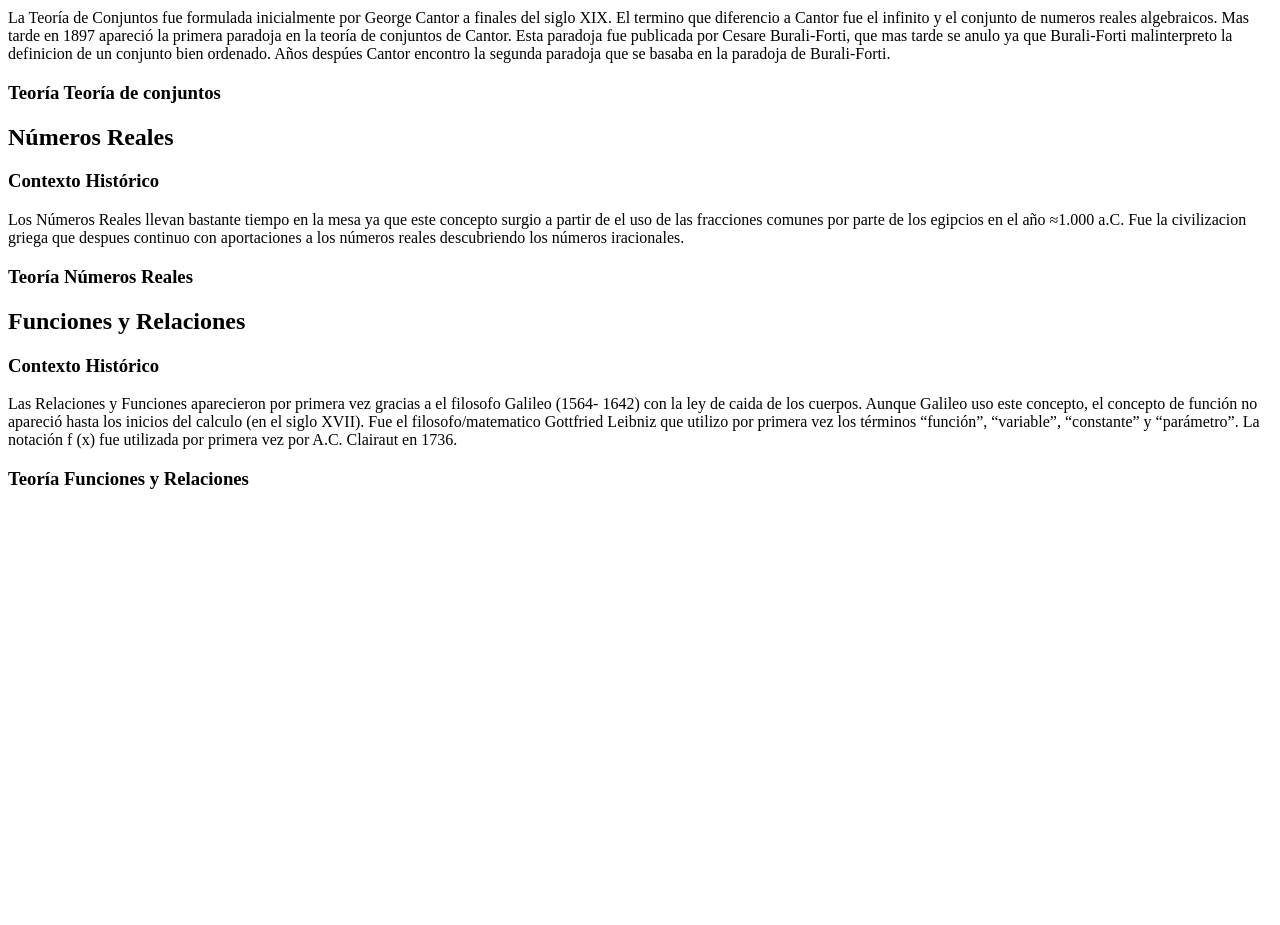
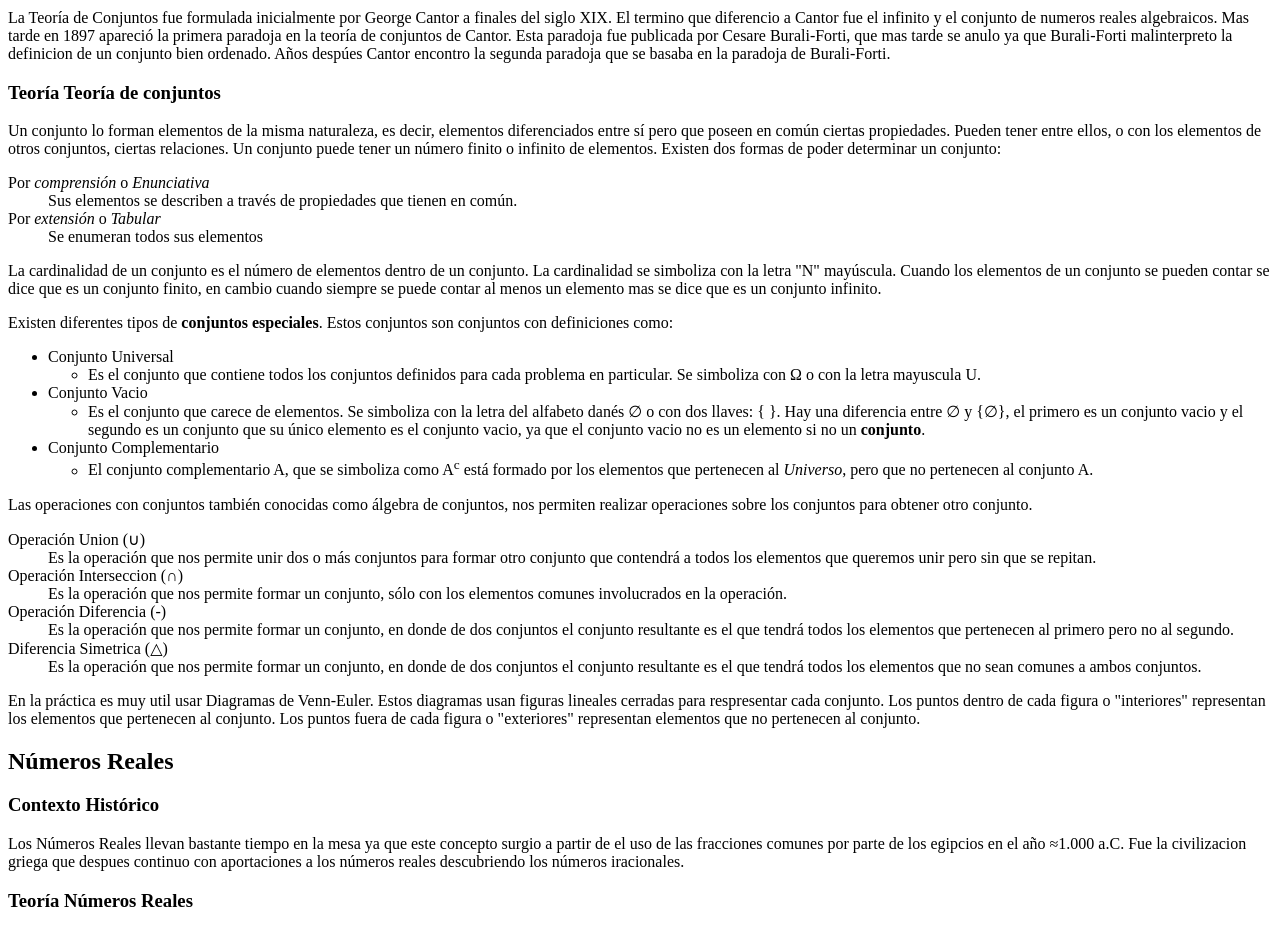
Before and after one commit to danieltapiav/ProyectoAplicativo, a plain HTML site: page index.html in a window 1280 px wide. Shown: the part 1680-2605 px from the top of the page. Before the commit the page ends 2189 px from the top, so only its background shows below. Drawn offline with Linux system fonts and the light colour scheme.

Commit message:
Se termino tema Conjutnos

```diff
--- a/index.html
+++ b/index.html
@@ -1,5 +1,6 @@
 <!DOCTYPE html>
 <html>
+<meta charset="utf-8">
 <head>
 	<title>Proyecto Aplicativo</title>
 </head>
@@ -67,7 +68,7 @@
 	<p>En la lógica preposicional los conectivos son clave. Estos permiten la formación de las preposiciones compuestas a partir de las preposiciones simples. Estos términos reciben el nombre de conectivos. Los conectivos son cuatro que se muestran en la siguiente imagen.</p>
 	<img src=""><!--Colocar tabla de conectivos-->
 	<p>La negación es un modicativo que es el adverbio <em>NO</em> y este niega la preposición que acompaña. Su simbolo es: ~. Por ejemplo: ~P, que se lee como No P</p>
-	<p>Las tablas de verdad nos sirven para determinar el valor de <em>Verdad</em>o de<em>Falsedad</em> de una preposición compuesta. En la siguiente tabla podemos ver las tablas de verdad que le corresponden a cada conectivo.</p>
+	<p>Las tablas de verdad nos sirven para determinar el valor de <em>Verdad</em> o de <em>Falsedad</em> de una preposición compuesta. En la siguiente tabla podemos ver las tablas de verdad que le corresponden a cada conectivo.</p>
 	<!--Insertar tabla de tablas de conectivos-->
 	<p>Las tabalas de verdad pueden arrojar 3 resultados diferentes.</p>
 	<dl>
@@ -85,6 +86,35 @@
 	<h3>Contexto Histórico</h3>
 	<p>La Teoría de Conjuntos fue formulada inicialmente por George Cantor a finales del siglo XIX. El termino que diferencio a Cantor fue el infinito y el conjunto de numeros reales algebraicos. Mas tarde en 1897 apareció la primera paradoja en la teoría de conjuntos de Cantor. Esta paradoja fue publicada por Cesare Burali-Forti, que mas tarde se anulo ya que Burali-Forti malinterpreto la definicion de un conjunto bien ordenado. Años despúes Cantor encontro la segunda paradoja que se basaba en la paradoja de Burali-Forti.</p>
 	<h3>Teoría <strong>Teoría de conjuntos</strong></h3>
+	<p>Un conjunto lo forman elementos de la misma naturaleza, es decir, elementos diferenciados entre sí pero que poseen en común ciertas propiedades. Pueden tener entre ellos, o con los elementos de otros conjuntos, ciertas relaciones. Un conjunto puede tener un número finito o infinito de elementos. Existen dos formas de poder determinar un conjunto:</p>
+	<dl>
+		<dt>Por <em>comprensión</em> o <em>Enunciativa</em></dt>
+		<dd>Sus elementos se describen a través de propiedades que tienen en común.</dd>
+		<dt>Por <em>extensión</em> o <em>Tabular</em></dt>
+		<dd>Se enumeran todos sus elementos</dd>
+	</dl>
+	<p>La cardinalidad de un conjunto es el número de elementos dentro de un conjunto. La cardinalidad se simboliza con la letra "N" mayúscula. Cuando los elementos de un conjunto se pueden contar se dice que es un conjunto finito, en cambio cuando siempre se puede contar al menos un elemento mas se dice que es un conjunto infinito.</p>
+	<p>Existen diferentes tipos de <strong>conjuntos especiales</strong>. Estos conjuntos son conjuntos con definiciones <!--AHAHAHAHAH-->como:</p>
+	<ul>
+		<li>Conjunto Universal</li>
+		<ul><li>Es el conjunto que contiene todos los conjuntos definidos para cada problema en particular. Se simboliza con Ω o con la letra mayuscula U.</li></ul>
+		<li>Conjunto Vacio</li>
+		<ul><li>Es el conjunto que carece de elementos. Se simboliza con la letra del alfabeto danés ∅ o con dos llaves: { }. Hay una diferencia entre ∅ y {∅}, el primero es un conjunto vacio y el segundo es un conjunto que su único elemento es el conjunto vacio, ya que el conjunto vacio no es un elemento si no un <strong>conjunto</strong>.</li></ul>
+		<li>Conjunto Complementario</li>
+		<ul><li>El conjunto complementario A, que se simboliza como A<sup>c</sup> está formado por los elementos que pertenecen al <em>Universo</em>, pero que no pertenecen al conjunto A.</li></ul>
+	</ul>
+	<p>Las operaciones con conjuntos también conocidas como álgebra de conjuntos, nos permiten realizar operaciones sobre los conjuntos para obtener otro conjunto.</p>
+	<dl>
+		<dt>Operación Union (∪)</dt>
+		<dd>Es la operación que nos permite unir dos o más conjuntos para formar otro conjunto que contendrá a todos los elementos que queremos unir pero sin que se repitan.</dd>
+		<dt>Operación Interseccion (∩)</dt>
+		<dd>Es la operación que nos permite formar un conjunto, sólo con los elementos comunes involucrados en la operación.</dd>
+		<dt>Operación Diferencia (-)</dt>
+		<dd>Es la operación que nos permite formar un conjunto, en donde de dos conjuntos el conjunto resultante es el que tendrá todos los elementos que pertenecen al primero pero no al segundo.</dd>
+		<dt>Diferencia Simetrica (△)</dt>
+		<dd>Es la operación que nos permite formar un conjunto, en donde de dos conjuntos el conjunto resultante es el que tendrá todos los elementos que no sean comunes a ambos conjuntos.</dd>
+	</dl>
+	<p>En la práctica es muy util usar Diagramas de Venn-Euler. Estos diagramas usan figuras lineales cerradas para respresentar cada conjunto. Los puntos dentro de cada figura o "interiores" representan los elementos que pertenecen al conjunto. Los puntos fuera de cada figura o "exteriores" representan  elementos que no pertenecen al conjunto.</p>
 </div>
 
 <div class="numeros" id="numeros">
```
